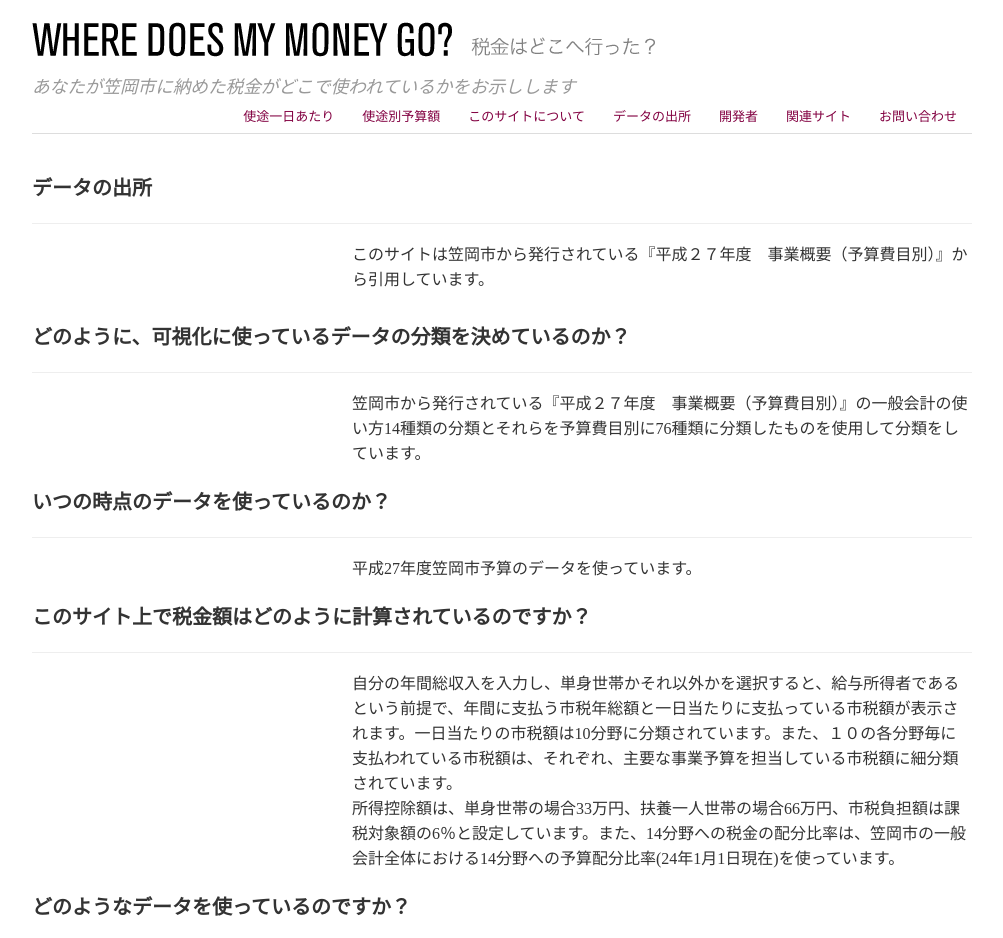
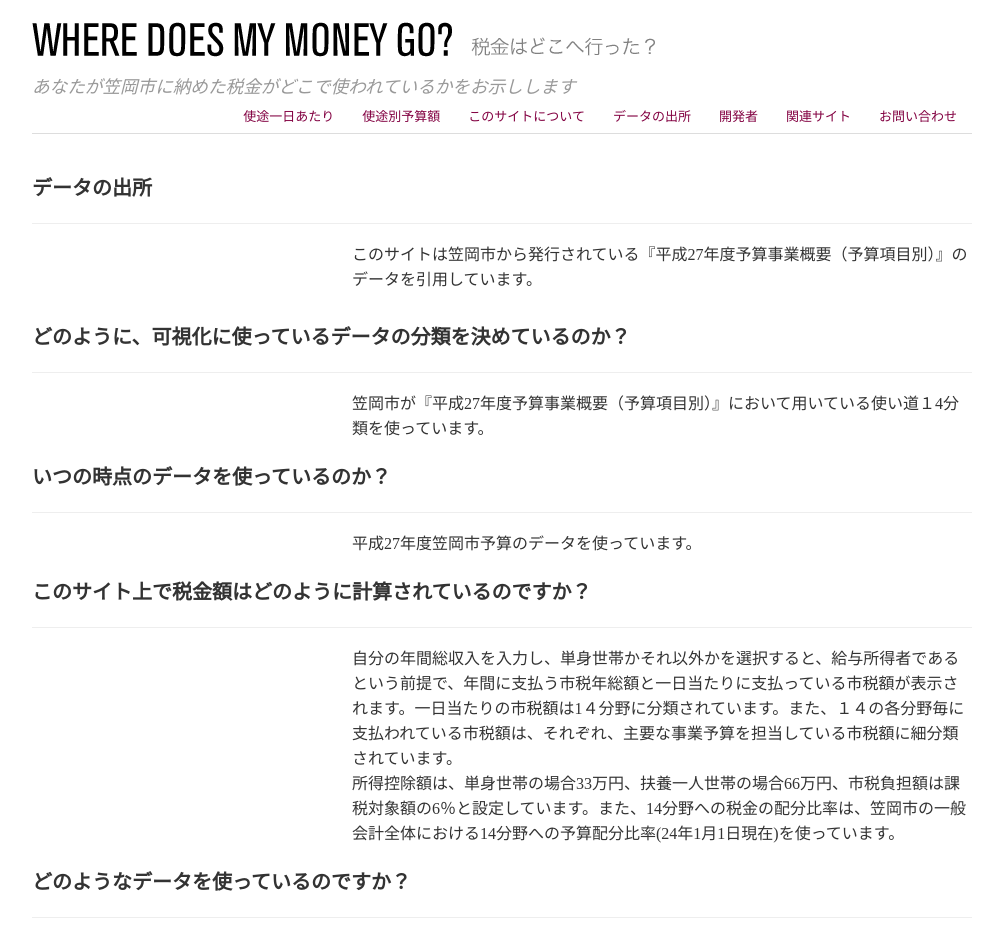
Before and after one commit to data-cradle/spending-kasaoka, a Jekyll site: the page built from sources.html, in a window 1280 px wide and 1400 px high. Shown: the top 938 px of the window, without its empty margins (138-1141 px from the left). Built offline with Jekyll 4.4.1, drawn with Linux system fonts in a browser that asks for light colours; nearby versions of some CDN libraries; some of the changed text lies outside the part shown.

Commit message:
reviced about,source and default

```diff
--- a/_layouts/default.html
+++ b/_layouts/default.html
@@ -65,7 +65,7 @@
     <div class="inner">
       <div class="container">
         <p>
-          Where Does My Money Go? (日本語版 ver.1.0.) は、イギリスの Open Knowledge Foundation が開発した Where Does My Money Go? (英語版) をベースに開発されています。使われているデータは横浜市財政局財政課が作成している平成24年度一般会計予算のデータをもとにしています。Where Does My Money Go? プロジェクトは、公共データのオープン化を進める有志に支えられています。</p>
+          Where Does My Money Go? (日本語版 ver.1.0.) は、イギリスの Open Knowledge Foundation が開発した Where Does My Money Go? (英語版) をベースに開発されています。Where Does My Money Go? プロジェクトは、公共データのオープン化を進める有志に支えられています。</p>
 
         <ul class="footer-links span4 pull-left">
           <li><a href="http://wheredoesmymoneygo.org">Where Does My Money Go?</a></li>
--- a/about.html
+++ b/about.html
@@ -26,10 +26,10 @@
 
 <div class="row">
   <div class="span8 offset4">
-    <p>自分の年間総収入をスライドで設定し、単身世帯か扶養一人世帯かを選択すると、給与所得者であるという前提で、笠岡市に納めている市税年総額と13分野毎に一日当たり支払っている市税額が表示されます。
+    <p>自分の年間総収入をスライドで設定し、単身世帯か扶養一人世帯かを選択すると、給与所得者であるという前提で、笠岡市に納めている市税年総額と1４分野毎に一日当たり支払っている市税額が表示されます。
     <ul>
       <li style="list-style:none">※所得控除額は、単身世帯の場合33万円、扶養一人世帯の場合66万円、市税負担額は課税対象額の6％と設定しています。</li>
-      <li style="list-style:none">※税金の配分比率は、笠岡市の企画財政局 企画財政部 財政課が「平成27年度当初予算(案)の概要」において用いている一般会計予算の使いみち13分類を使っています。</li>
+      <li style="list-style:none">※税金の配分比率は、笠岡市が「平成27年度予算事業概要（予算項目別）」において用いている一般会計予算の使いみち1４分類を使っています。</li>
     </ul>
     </p>
 
--- a/sources.html
+++ b/sources.html
@@ -7,7 +7,7 @@
 
 <div class="row">
   <div class="span8 offset4">
-  <p>このサイトは笠岡市から発行されている『平成２７年度　事業概要（予算費目別）』から引用しています。</p>
+  <p>このサイトは笠岡市から発行されている『平成27年度予算事業概要（予算項目別）』のデータを引用しています。</p>
   </div>
 </div>
 
@@ -16,7 +16,7 @@
 
 <div class="row">
   <div class="span8 offset4">
-    笠岡市から発行されている『平成２７年度　事業概要（予算費目別）』の一般会計の使い方14種類の分類とそれらを予算費目別に76種類に分類したものを使用して分類をしています。
+    笠岡市が『平成27年度予算事業概要（予算項目別）』において用いている使い道１4分類を使っています。
   </div>
 </div>
 <h2 class="page-header">いつの時点のデータを使っているのか？ </h2>
@@ -31,7 +31,7 @@
 
 <div class="row">
   <div class="span8 offset4">
-自分の年間総収入を入力し、単身世帯かそれ以外かを選択すると、給与所得者であるという前提で、年間に支払う市税年総額と一日当たりに支払っている市税額が表示されます。一日当たりの市税額は10分野に分類されています。また、１０の各分野毎に支払われている市税額は、それぞれ、主要な事業予算を担当している市税額に細分類されています。<br/>所得控除額は、単身世帯の場合33万円、扶養一人世帯の場合66万円、市税負担額は課税対象額の6％と設定しています。また、14分野への税金の配分比率は、笠岡市の一般会計全体における14分野への予算配分比率(24年1月1日現在)を使っています。
+自分の年間総収入を入力し、単身世帯かそれ以外かを選択すると、給与所得者であるという前提で、年間に支払う市税年総額と一日当たりに支払っている市税額が表示されます。一日当たりの市税額は1４分野に分類されています。また、１４の各分野毎に支払われている市税額は、それぞれ、主要な事業予算を担当している市税額に細分類されています。<br/>所得控除額は、単身世帯の場合33万円、扶養一人世帯の場合66万円、市税負担額は課税対象額の6％と設定しています。また、14分野への税金の配分比率は、笠岡市の一般会計全体における14分野への予算配分比率(24年1月1日現在)を使っています。
 </div>
 </div>
 
@@ -49,7 +49,7 @@
 
 <div class="row">
   <div class="span8 offset4">
-  今回の<strong>Where Does My Money Go?</strong> β版は笠岡市の平成27年度一般会計予算のうち、主要事業のみを対象としています。
+  笠岡市の平成27年度一般会計予算のうち、主要事業のみのデータを使っています。
 
   </div>
 </div>
```
Also changed, not shown: other parts of about.html (+1 -1 lines).
